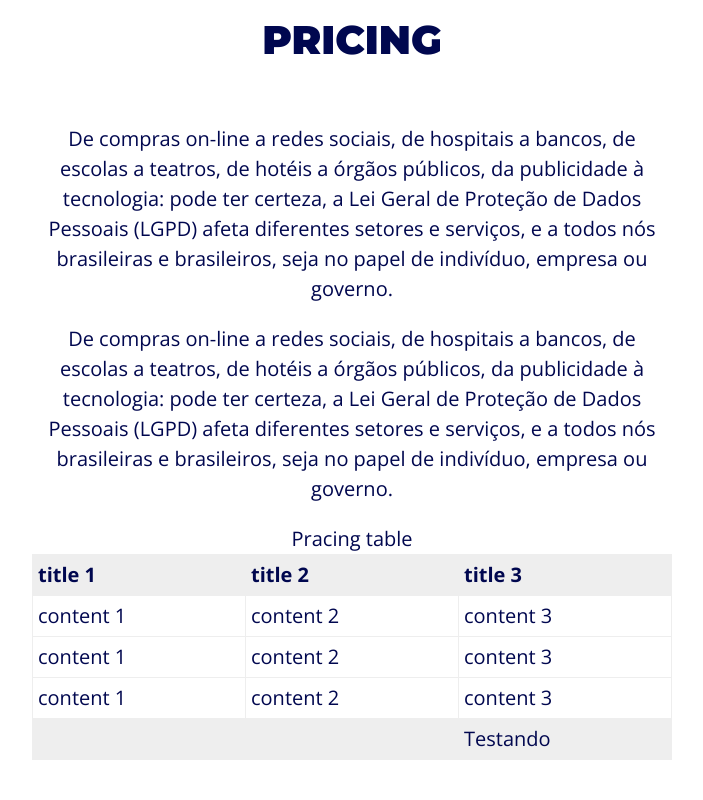
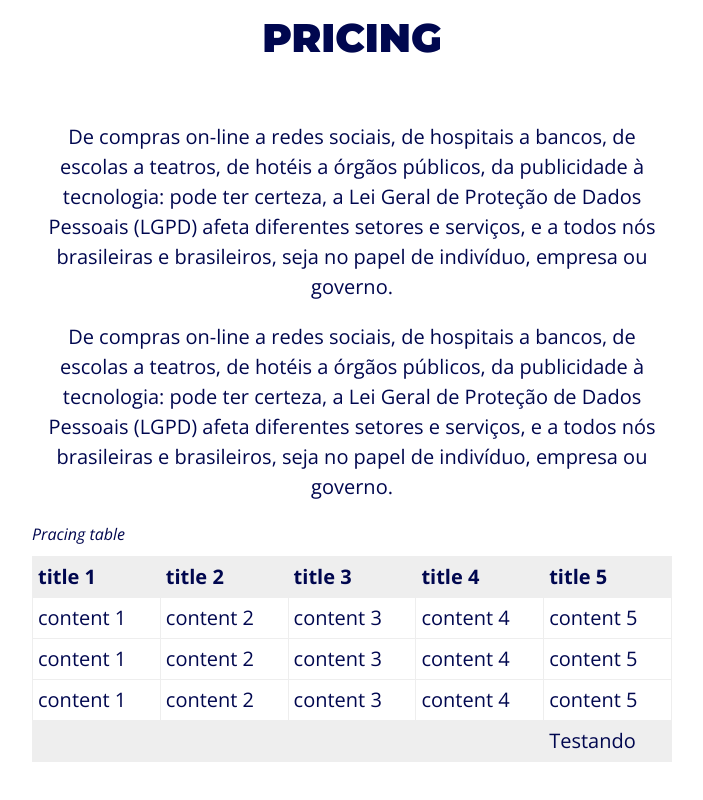
Before and after one commit to DavidLaurindo/Landing-page, a plain HTML site: page index.html in a window 1280 px wide. Shown: the part 5285-6085 px from the top of the page, without its empty margins (288-991 px from the left). Drawn offline with nearby package versions, Linux system fonts and the light colour scheme.

Commit message:
tracing-page

```diff
--- a/assets/css/elements.css
+++ b/assets/css/elements.css
@@ -50,11 +50,23 @@ a{
 p{
     margin-bottom: 2rem;
 }
+.responsive-table{
+    overflow: hidden;
+    overflow-x: auto;
+}
 table{
+    min-width: 360px;
     width: 100%;
     border-collapse: collapse;
 }
+table caption{
+    font-style: italic;
+    font-size: 1.6rem;
+    text-align: left;
+    margin-bottom: 1rem;
+}
 table td, table th{
+    white-space: nowrap;
     padding: 0.5rem;
     text-align: left;
     border: 0.1rem solid var(--light-gray-color);
--- a/index.html
+++ b/index.html
@@ -139,6 +139,8 @@
                     <th>title 1</th>
                     <th>title 2</th>
                     <th>title 3</th>
+                    <th>title 4</th>
+                    <th>title 5</th>
                 </tr>
                 </thead>
                 <tbody>
@@ -146,20 +148,28 @@
                         <td>content 1</td>
                         <td>content 2</td>
                         <td>content 3</td>
+                        <td>content 4</td>
+                        <td>content 5</td>
                     </tr>
                     <tr>
                         <td>content 1</td>
                         <td>content 2</td>
                         <td>content 3</td>
+                        <td>content 4</td>
+                        <td>content 5</td>
                     </tr>
                     <tr>
                         <td>content 1</td>
                         <td>content 2</td>
                         <td>content 3</td>
+                        <td>content 4</td>
+                        <td>content 5</td>
                     </tr>
                 </tbody>
                 <tfoot>
                     <tr>
+                        <td></td>
+                        <td></td>
                         <td></td>
                         <td></td>
                         <td>Testando</td>
```
